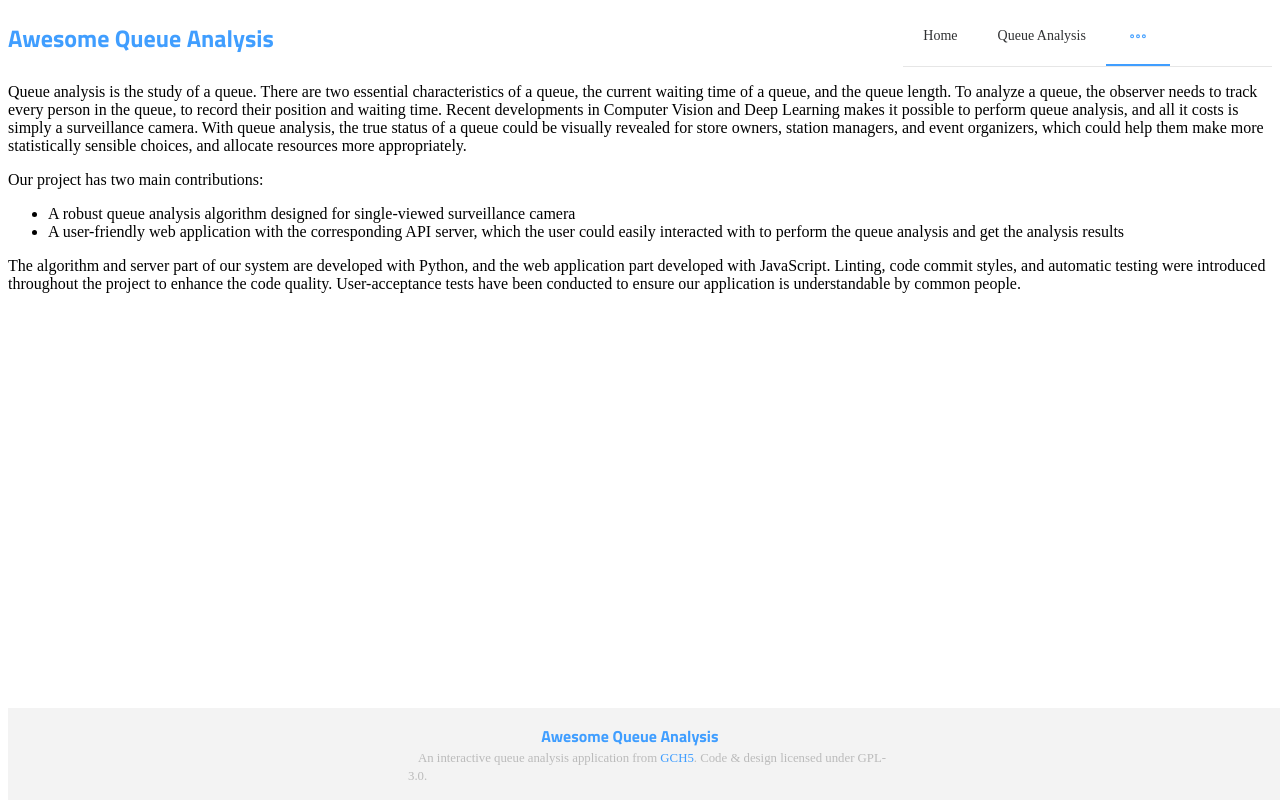
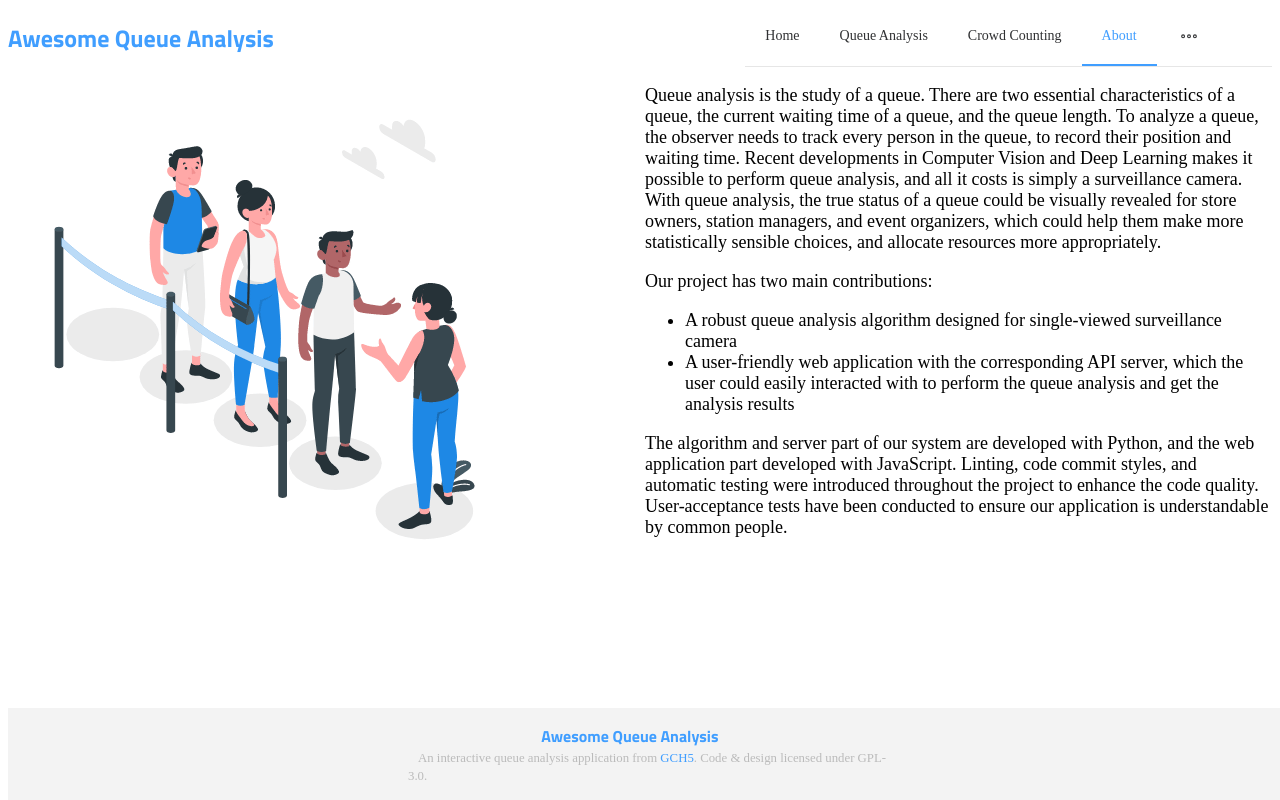
Before and after one commit to GCH5/fyp-frontend-elementui, a Vue app: page /#/about in a window 1280 px wide. Built offline with nearby package versions, Linux system fonts and the light colour scheme; a web font is replaced by a local one.

Commit message:
fix: display issues

```diff
--- a/src/App.vue
+++ b/src/App.vue
@@ -1,10 +1,20 @@
 <template>
-  <AppNavigation />
-  <RouterView />
-  <AppFooter />
+  <div>
+    <AppNavigation />
+    <div class="main">
+      <RouterView />
+    </div>
+    <AppFooter />
+  </div>
 </template>
 
 <script setup lang="ts">
 import AppFooter from './components/AppFooter.vue'
 import AppNavigation from './components/AppNavigation.vue'
 </script>
+
+<style>
+.main {
+  margin-bottom: 120px;
+}
+</style>
--- a/src/components/AppNavigation.vue
+++ b/src/components/AppNavigation.vue
@@ -3,7 +3,9 @@
     <div>
       <el-row justify="space-between">
         <el-col :span="6">
-          <span style="position: absolute;top: 50%;transform: translateY(-50%);">
+          <span
+            style="position: absolute; top: 50%; transform: translateY(-50%)"
+          >
             <AppLink
               class="navbar-brand"
               name="home"
@@ -11,7 +13,7 @@
             >Awesome Queue Analysis</AppLink>
           </span>
         </el-col>
-        <el-col :span="7">
+        <el-col :span="10">
           <el-menu
             router
             :default-active="activeIndex"
@@ -59,11 +61,11 @@ const selectHomePage = () => {
 }
 
 interface NavLink {
-  name: AppRouteNames
-  params?: Partial<RouteParams>
-  title: string
-  icon?: string
-  index?: string
+  name: AppRouteNames;
+  params?: Partial<RouteParams>;
+  title: string;
+  icon?: string;
+  index?: string;
 }
 
 const navLinks = <NavLink[]>[
@@ -76,13 +78,11 @@ const navLinks = <NavLink[]>[
     name: 'queue-analysis',
     title: 'Queue Analysis',
     index: '/queue-analysis'
-
   },
   {
     name: 'crowd-counting',
     title: 'Crowd Counting',
     index: '/crowd-counting'
-
   },
   {
     name: 'about',
--- a/src/pages/AboutPage.vue
+++ b/src/pages/AboutPage.vue
@@ -1,21 +1,53 @@
 <template>
   <div>
+    <el-row
+      justify="space-around"
+      :gutter="10"
+    >
+      <el-col
+        :xs="24"
+        :md="12"
+      >
+        <img src="src/assets/img/queue.gif">
+      </el-col>
+      <el-col
+        :xs="24"
+        :md="12"
+        style="font-size: 18px"
+      >
         <p>
-      Queue analysis is the study of a queue. There are two essential characteristics of a queue, the current waiting time of a queue, and the queue length. To analyze a queue, the observer needs to track every person in the queue, to record their position and waiting time. Recent developments in Computer Vision and Deep Learning makes it possible to perform queue analysis, and all it costs is simply a surveillance camera. With queue analysis, the true status of a queue could be visually revealed for store owners, station managers, and event organizers, which could help them make more statistically sensible choices, and allocate resources more appropriately.
+          Queue analysis is the study of a queue. There are two essential
+          characteristics of a queue, the current waiting time of a queue, and
+          the queue length. To analyze a queue, the observer needs to track
+          every person in the queue, to record their position and waiting time.
+          Recent developments in Computer Vision and Deep Learning makes it
+          possible to perform queue analysis, and all it costs is simply a
+          surveillance camera. With queue analysis, the true status of a queue
+          could be visually revealed for store owners, station managers, and
+          event organizers, which could help them make more statistically
+          sensible choices, and allocate resources more appropriately.
         </p>
-    <p>
-      Our project has two main contributions:
-    </p>
+        <p>Our project has two main contributions:</p>
         <ul>
           <li>
-        A robust queue analysis algorithm designed for single-viewed surveillance camera
+            A robust queue analysis algorithm designed for single-viewed
+            surveillance camera
           </li>
           <li>
-        A user-friendly web application with the corresponding API server, which the user could easily interacted with to perform the queue analysis and get the analysis results
+            A user-friendly web application with the corresponding API server,
+            which the user could easily interacted with to perform the queue
+            analysis and get the analysis results
           </li>
         </ul>
         <p>
-      The algorithm and server part of our system are developed with Python, and the web application part developed with JavaScript. Linting, code commit styles, and automatic testing were introduced throughout the project to enhance the code quality. User-acceptance tests have been conducted to ensure our application is understandable by common people.
+          The algorithm and server part of our system are developed with Python,
+          and the web application part developed with JavaScript. Linting, code
+          commit styles, and automatic testing were introduced throughout the
+          project to enhance the code quality. User-acceptance tests have been
+          conducted to ensure our application is understandable by common
+          people.
         </p>
+      </el-col>
+    </el-row>
   </div>
 </template>
--- a/src/pages/QueueAnalysis.vue
+++ b/src/pages/QueueAnalysis.vue
@@ -1,7 +1,7 @@
 <template>
   <div>
-    <el-row justify="space-around">
-      <el-col :span="1">
+    <el-row>
+      <el-col :span="24">
         <AppLink name="queue-analysis-static">
           <el-button
             size="large"
@@ -13,7 +13,7 @@
           </el-button>
         </AppLink>
       </el-col>
-      <el-col :span="1">
+      <el-col :span="24">
         <AppLink name="queue-analysis-live">
           <el-button
             size="large"
@@ -39,4 +39,8 @@ const selectMenuIndex = (index: string) => {
 a {
     text-decoration: none;
 }
+.el-col {
+  margin-top: 20px;
+  text-align: center;
+}
 </style>
--- a/src/router.ts
+++ b/src/router.ts
@@ -53,7 +53,7 @@ const router = createRouter({
   ]
 })
 
-router.beforeEach((to, from) => {
+router.beforeEach((to) => {
   if (to.path.startsWith('/queue-analysis')) {
     menuActiveIndex.value = '/queue-analysis'
   } else if (to.path.startsWith('/crowd-counting')) {
```
Also changed, not shown: src/assets/img/memberAvatar3.jpg. Lines whose indentation alone changed are shown as unchanged.
